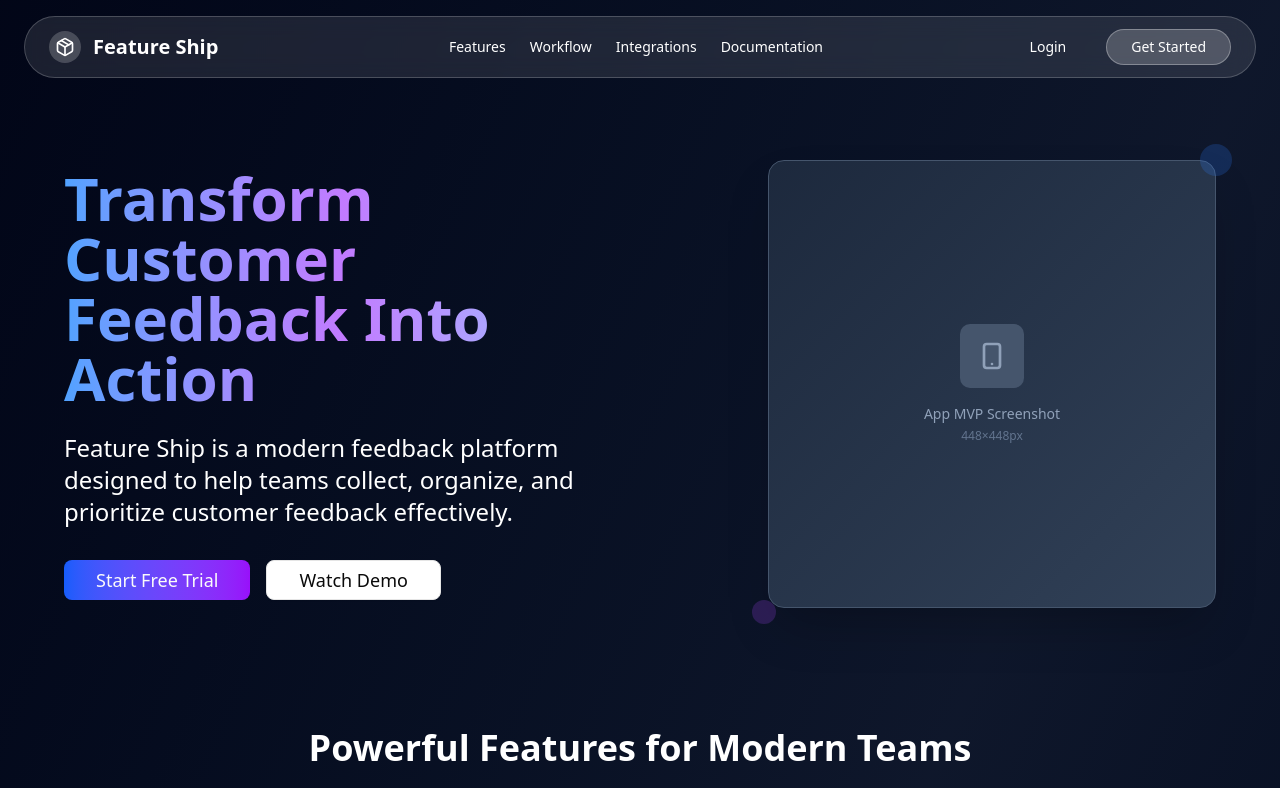
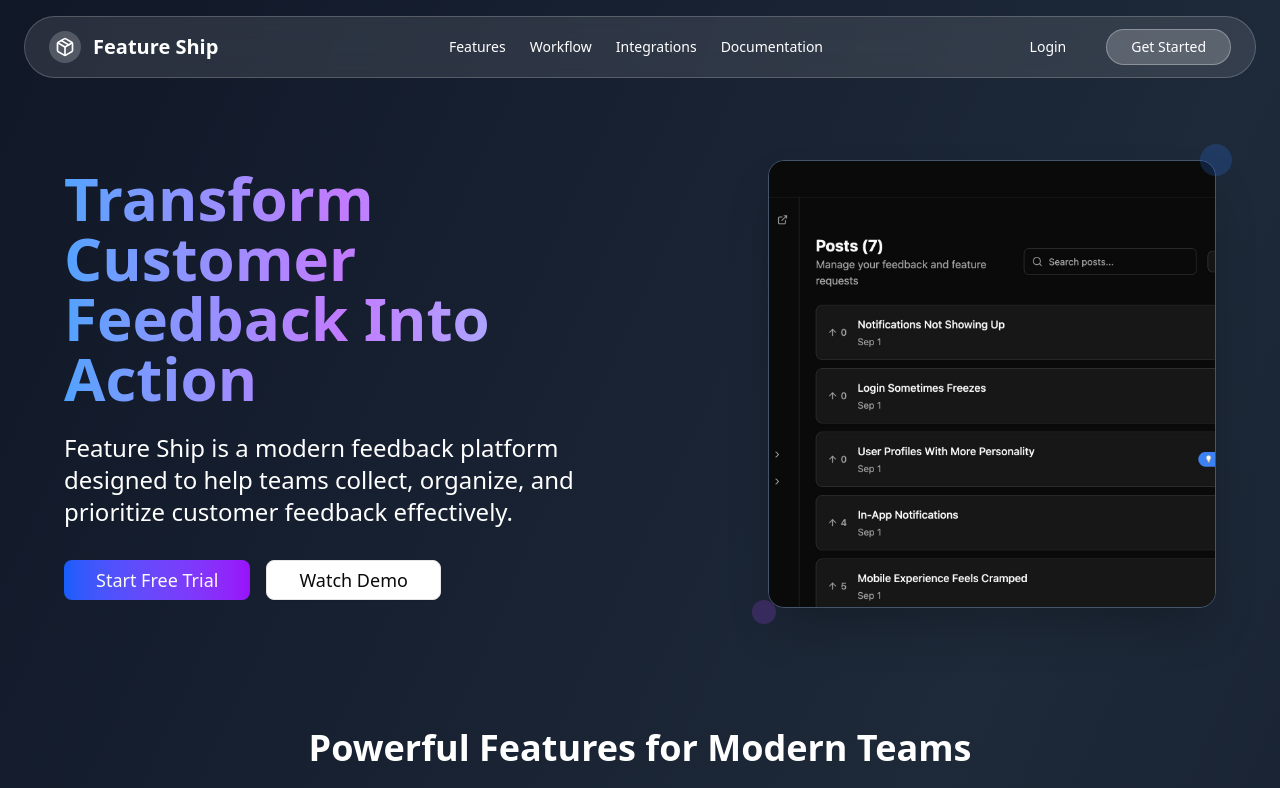
Before and after one commit to glevi2004/feature-flow, a Next.js app: page / in a window 1280 px wide. Shown: the top 788 px of the page. Built offline with nearby package versions, Linux system fonts and the light colour scheme; no server answers.

Commit message:
Update landing page with dashboard image and darker theme

```diff
--- a/src/app/page.tsx
+++ b/src/app/page.tsx
@@ -5,9 +5,11 @@ import { IntegrationsSection } from "@/components/landing/IntegrationsSection";
 import { CTASection } from "@/components/landing/CTASection";
 import { Footer } from "@/components/landing/Footer";
 
+const pastbg = "bg-gradient-to-br from-slate-950 via-slate-900 to-slate-950";
+
 export default function Home() {
   return (
-    <div className="min-h-screen bg-gradient-to-br from-slate-950 via-slate-900 to-slate-950">
+    <div className="min-h-screen bg-gradient-to-br from-gray-900 via-gray-800 to-gray-900">
       {/* Content */}
       <div className="relative z-10 pt-20">
         <Navbar />
--- a/src/components/landing/HeroSection.tsx
+++ b/src/components/landing/HeroSection.tsx
@@ -1,5 +1,6 @@
 import { Button } from "@/components/ui/button";
 import Link from "next/link";
+import Image from "next/image";
 import { app_name } from "@/lib/constants";
 
 export function HeroSection() {
@@ -31,29 +32,18 @@ export function HeroSection() {
             </div>
           </div>
 
-          {/* App MVP Image Placeholder */}
+          {/* Dashboard Image */}
           <div className="flex justify-center lg:justify-end">
             <div className="relative">
-              <div className="w-[28rem] h-[28rem] bg-gradient-to-br from-slate-800 to-slate-700 rounded-2xl border border-slate-600 shadow-2xl flex items-center justify-center">
-                <div className="text-center text-slate-400">
-                  <div className="w-16 h-16 bg-slate-600 rounded-lg mx-auto mb-4 flex items-center justify-center">
-                    <svg
-                      className="w-8 h-8"
-                      fill="none"
-                      stroke="currentColor"
-                      viewBox="0 0 24 24"
-                    >
-                      <path
-                        strokeLinecap="round"
-                        strokeLinejoin="round"
-                        strokeWidth={2}
-                        d="M12 18h.01M8 21h8a2 2 0 002-2V5a2 2 0 00-2-2H8a2 2 0 00-2 2v14a2 2 0 002 2z"
-                      />
-                    </svg>
-                  </div>
-                  <p className="text-sm font-medium">App MVP Screenshot</p>
-                  <p className="text-xs text-slate-500 mt-1">448×448px</p>
-                </div>
+              <div className="w-[28rem] h-[28rem] rounded-2xl border border-slate-600 shadow-2xl overflow-hidden">
+                <Image
+                  src="/mvp/dashboard.jpeg"
+                  alt="Feature Ship Dashboard"
+                  width={448}
+                  height={448}
+                  className="w-full h-full object-cover"
+                  priority
+                />
               </div>
               {/* Decorative elements */}
               <div className="absolute -top-4 -right-4 w-8 h-8 bg-blue-500 rounded-full opacity-20"></div>
```
Also changed, not shown: public/mvp/dashboard.jpeg (added).
